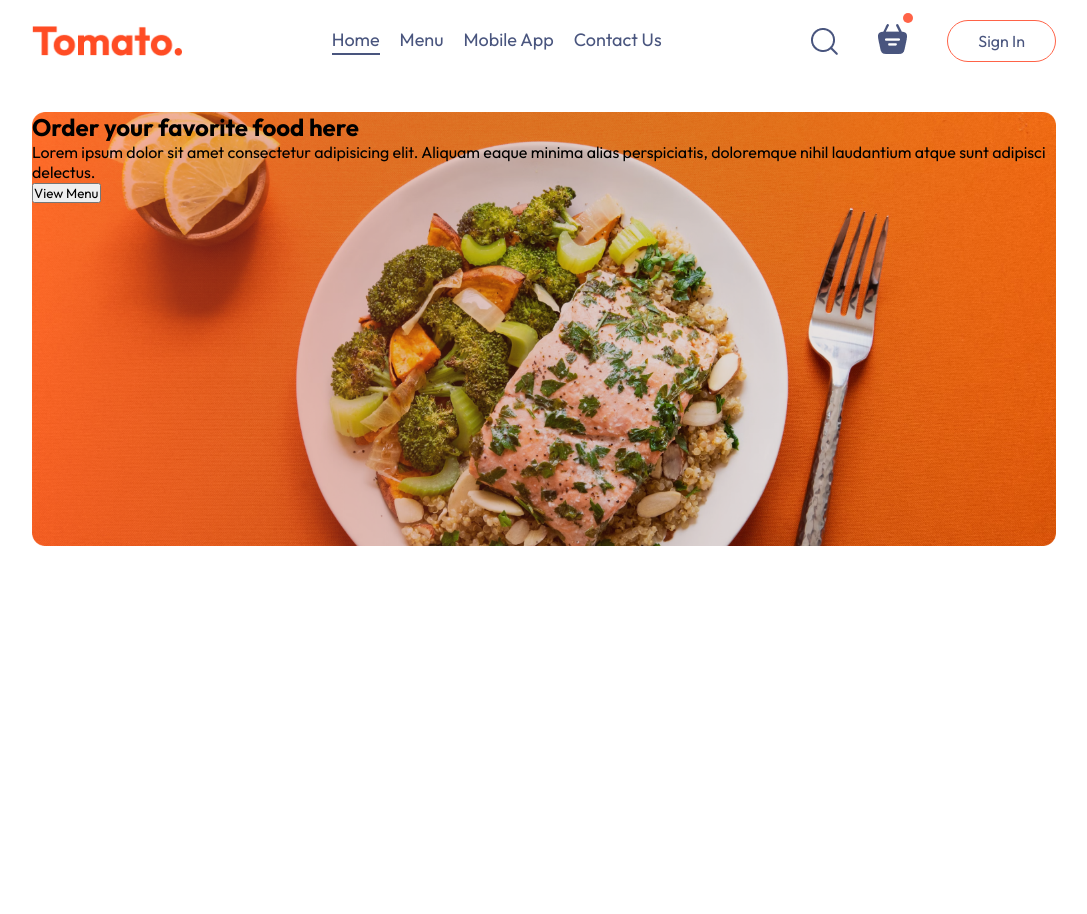
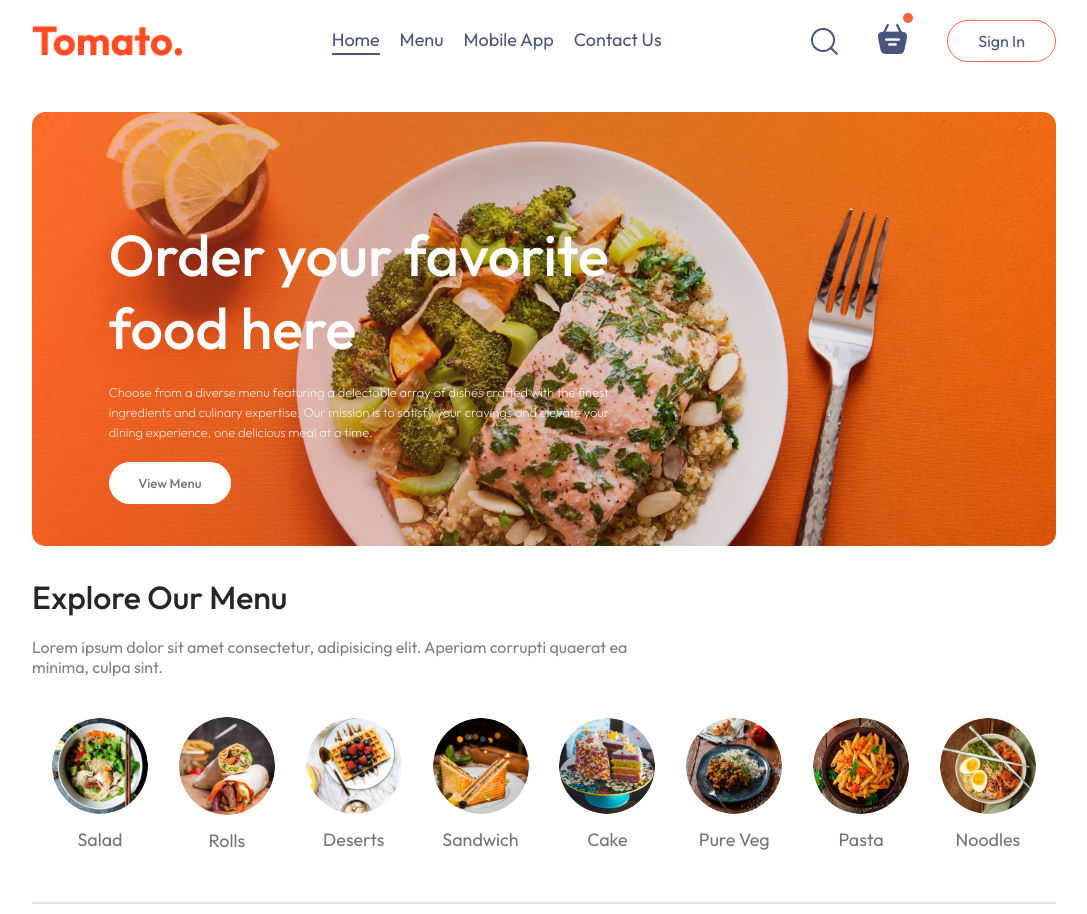
Before and after one commit to ishanaryan1602/Food-Delivery, a React (Vite) app: page /home in a window 1280 px wide. Shown: the whole page, without its empty margins (96-1183 px from the left). Before the commit the page ends 800 px from the top, so only its background shows below. Built offline with nearby package versions, Linux system fonts and the light colour scheme.

Commit message:
Menu frontend and logic

```diff
--- /dev/null
+++ b/src/Components/ExploreMenu/ExploreMenu.css
@@ -0,0 +1,57 @@
+.explore-menu {
+  display: flex;
+  flex-direction: column;
+  gap: 20px;
+}
+
+.explore-menu h1 {
+  color: #262626;
+  font-weight: 500;
+}
+
+.explore-menu-text {
+  max-width: 60%;
+  color: #808080;
+}
+
+.explore-menu-list {
+  display: flex;
+  justify-content: space-between;
+  align-items: center;
+  gap: 30px;
+  text-align: center;
+  margin: 20px;
+  overflow-x: scroll;
+}
+
+.explore-menu-list::-webkit-scrollbar {
+  display: none;
+}
+
+.explore-menu-list-item img {
+  width: 7.5vw;
+  min-width: 80px;
+  cursor: pointer;
+  border-radius: 50%;
+  border: 0px solid tomato;
+  transition: 0.1s;
+}
+
+.explore-menu-list-item p {
+  margin-top: 10px;
+  color: #747474;
+  font-size: max(1.4vw, 16px);
+  cursor: pointer;
+}
+
+.explore-menu hr {
+  margin: 10px 0;
+  height: 2px;
+  background: #e2e2e2;
+  border: none;
+}
+
+.explore-menu-list-item .active {
+  border: 4px solid tomato;
+  padding: 2px;
+}
--- /dev/null
+++ b/src/Components/ExploreMenu/ExploreMenu.jsx
@@ -0,0 +1,27 @@
+import React from 'react'
+import './ExploreMenu.css'
+import { menu_list } from '../../assets/assets'
+
+const ExploreMenu = ({ category, setCategory }) => {
+    return (
+        <div className='explore-menu' id='explore-menu'>
+            <h1>Explore Our Menu</h1>
+            <p className='explore-menu-text'>Lorem ipsum dolor sit amet consectetur, adipisicing elit. Aperiam corrupti quaerat ea minima, culpa sint.</p>
+            <div className="explore-menu-list">
+                {
+                    menu_list.map((item, index) => {
+                        return (
+                            <div className="explore-menu-list-item" key={index} onClick={() => setCategory(prev => prev === item.menu_name ? "All" : item.menu_name)} >
+                                <img src={item.menu_image} alt="" className={category === item.menu_name ? "active" : ""} />
+                                <p>{item.menu_name}</p>
+                            </div>
+                        )
+                    })
+                }
+            </div>
+            <hr />
+        </div>
+    )
+}
+
+export default ExploreMenu
--- a/src/Components/Header/Header.css
+++ b/src/Components/Header/Header.css
@@ -5,3 +5,39 @@
     background-size: contain;
     position: relative;
 }
+
+.header-contents{
+    position: absolute;
+    display: flex;
+    flex-direction: column;
+    align-items: start;
+    gap: 1.5vw;
+    max-width:50%;
+    bottom: 10%;
+    left: 6vw;
+    animation: fadeIn 2s ease-in-out;
+    transform-origin: left center;
+}
+
+.header-contents h2{
+    font-weight: 500;
+    color: white ;
+    font-size: max(4.5vw,22px);
+}
+
+.header-contents p{
+    color: white ;
+    font-size: 1vw;
+    line-height: 1.55;
+    font-weight: 200;
+}
+
+.header-contents button{
+    border: none;
+    color: #747474;
+    font-weight: 500;
+    padding: 1vw 2.3vw;
+    background: white;
+    font-size: max(1vw,13px );
+    border-radius: 50px;
+}
--- a/src/Components/Header/Header.jsx
+++ b/src/Components/Header/Header.jsx
@@ -6,7 +6,7 @@
         <div className='header'>
             <div className="header-contents">
                 <h2>Order your favorite food here</h2>
-            <p>Lorem ipsum dolor sit amet consectetur adipisicing elit. Aliquam eaque minima alias perspiciatis, doloremque nihil laudantium atque sunt adipisci delectus.</p>
+                <p>Choose from a diverse menu featuring a delectable array of dishes crafted with the finest ingredients and culinary expertise. Our mission is to satisfy your cravings and elevate your dining experience, one delicious meal at a time.</p>
                 <button>View Menu</button>
             </div>
         </div>
--- a/src/Pages/Home/Home.jsx
+++ b/src/Pages/Home/Home.jsx
@@ -1,12 +1,16 @@
-import React from 'react'
+import React, { useState } from 'react'
 import './Home.css'
 import Header from '../../Components/Header/Header'
-
+import ExploreMenu from '../../Components/ExploreMenu/ExploreMenu'
 
 const Home = () => {
+
+    const [category, setCategory] = useState("All");
+
     return (
         <div>
             <Header />
+            <ExploreMenu category={category} setCategory={setCategory} />
         </div>
     )
 }
--- a/src/index.css
+++ b/src/index.css
@@ -3,7 +3,7 @@
   margin: 0;
   padding: 0;
   box-sizing: border-box;
-  font-family: 'Outfit', sans-serif;
+  font-family: "Outfit", sans-serif;
 }
 
 body {
@@ -19,3 +19,14 @@
   width: 80%;
   margin: auto;
 }
+
+@keyframes fadeIn {
+  0% {
+    opacity: 0;
+    /* scale: 0; */
+  }
+  100% {
+    opacity: 1;
+    /* scale: 1; */
+  }
+}
```
Lines whose indentation alone changed are shown as unchanged.
